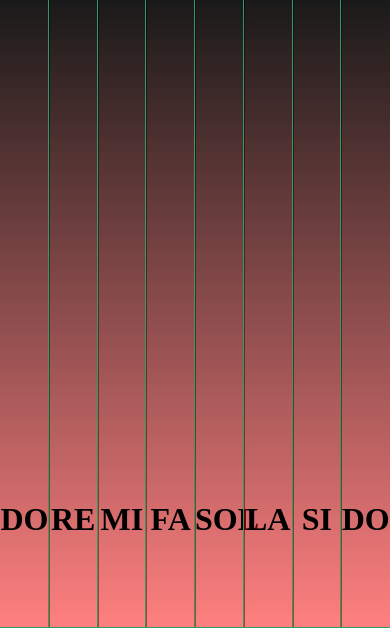
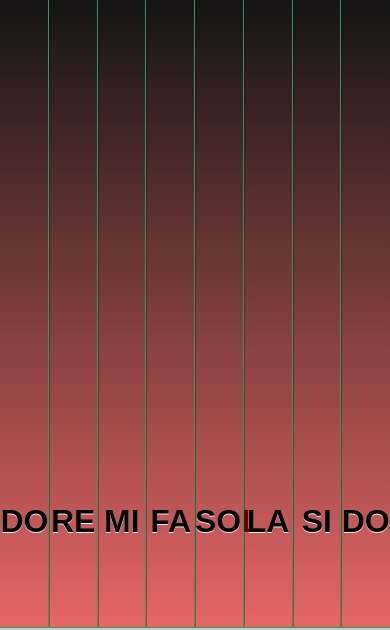
Before and after one commit to AlfonsoMiguel99/aplicacion10, a plain HTML site: page index.html in a window 390 px wide. Shown: the part 214-844 px from the top of the page. Drawn offline with Linux system fonts and the light colour scheme; some packages are replaced by stand-ins of ours; files whose address does not match are found by name.

Commit message:
13subida

```diff
--- a/index.html
+++ b/index.html
@@ -1,7 +1,10 @@
+<!doctype html>
+<html lang="es">
+<head>
 <title>Mi Piano</title>
 <meta name="viewport" content="width=device-width, initial-scale=1">
 <meta content="user-scalable=no, initial-scale=1.0, maximum-scale=1.0, minimum-scale=1.0, width=device-width, heigth=device-height" name="viewport"/>
-<link rel="stylesheet" href="css/temasapp3.min.css"/>
+<link rel="stylesheet" href="css/app4.min.css"/>
 <link rel="stylesheet" href="css/jquery.mobile.icons-1.4.5.min.css"/>
 <link rel="stylesheet" href="css/jquery.mobile.structure-1.4.5.min.css">
 <link rel="stylesheet" type="text/css" href="css/estilo.css">
```
